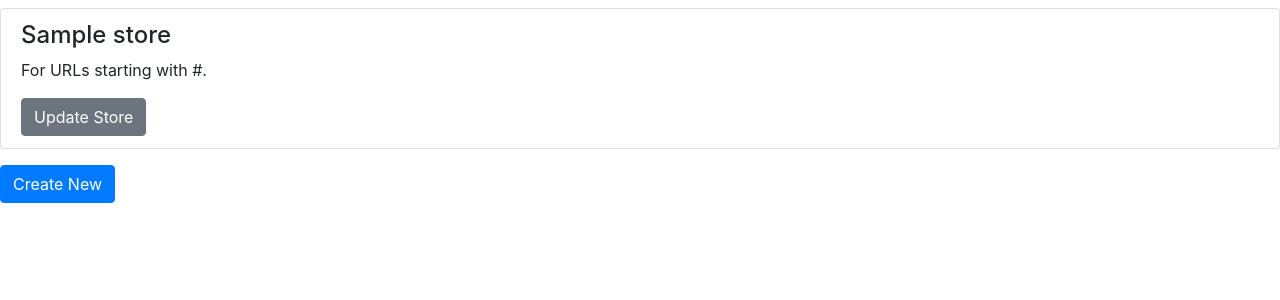
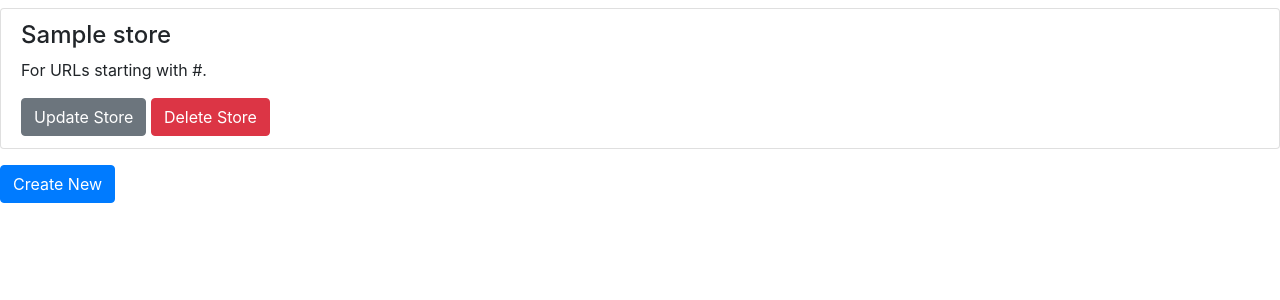
Before and after one commit to utumno86/8PythonProjects, a Flask app: template pricing-service/templates/stores/index.html in a window 1280 px wide. Shown: the part 48-348 px from the top of the page. Run offline with Flask 2, Linux system fonts and the light colour scheme; the template is opened without the code that fills it: most values are stand-ins (such as "Sample title", 1, 10 or a date in 2020); some libraries are stand-ins or nearby versions.

Commit message:
ability to delete stores

```diff
--- a/pricing-service/templates/stores/index.html
+++ b/pricing-service/templates/stores/index.html
@@ -15,6 +15,9 @@
          <a class="btn btn-secondary" href="{{ url_for('stores.edit_store', store_id=store._id) }}">
           Update Store
         </a>
+        <a class="btn btn-danger" href="{{ url_for('stores.delete_store', store_id=store._id) }}">
+          Delete Store
+        </a>
       </div>
     {% endfor %}
   </div>
--- a/pricing-service/views/stores.py
+++ b/pricing-service/views/stores.py
@@ -36,3 +36,8 @@ def edit_store(store_id):
     return redirect(url_for('.index'))
 
   return render_template('stores/edit.html', store=store)
+
+@store_blueprint.route('/delete/<string:store_id>')
+def delete_store(store_id):
+  Store.get_by_id(store_id).remove_from_mongo()
+  return redirect(url_for('.index'))
```
